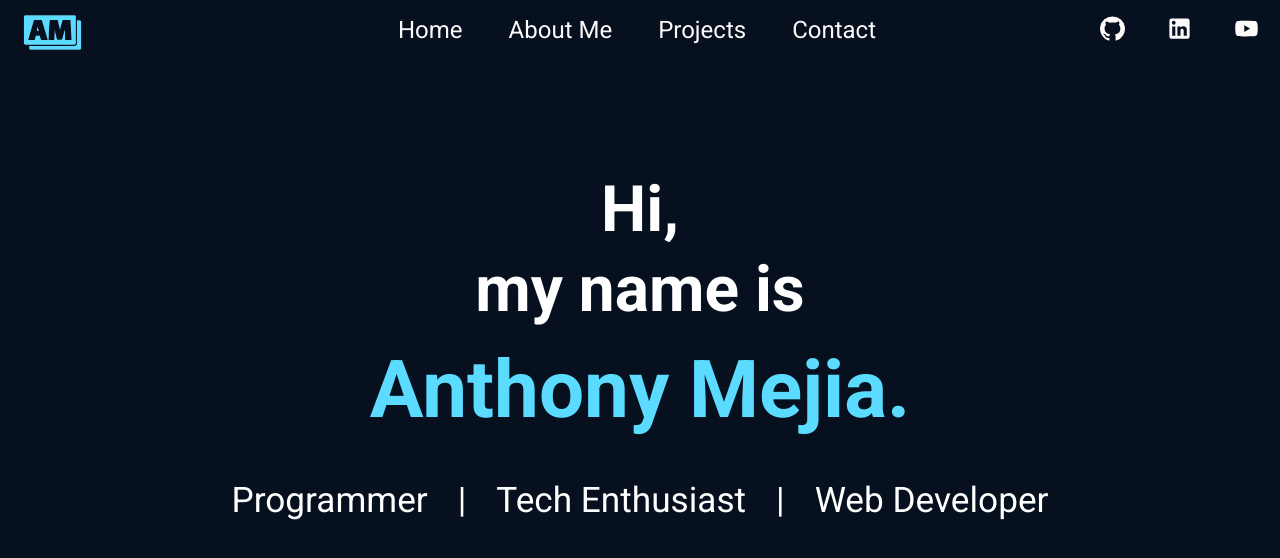
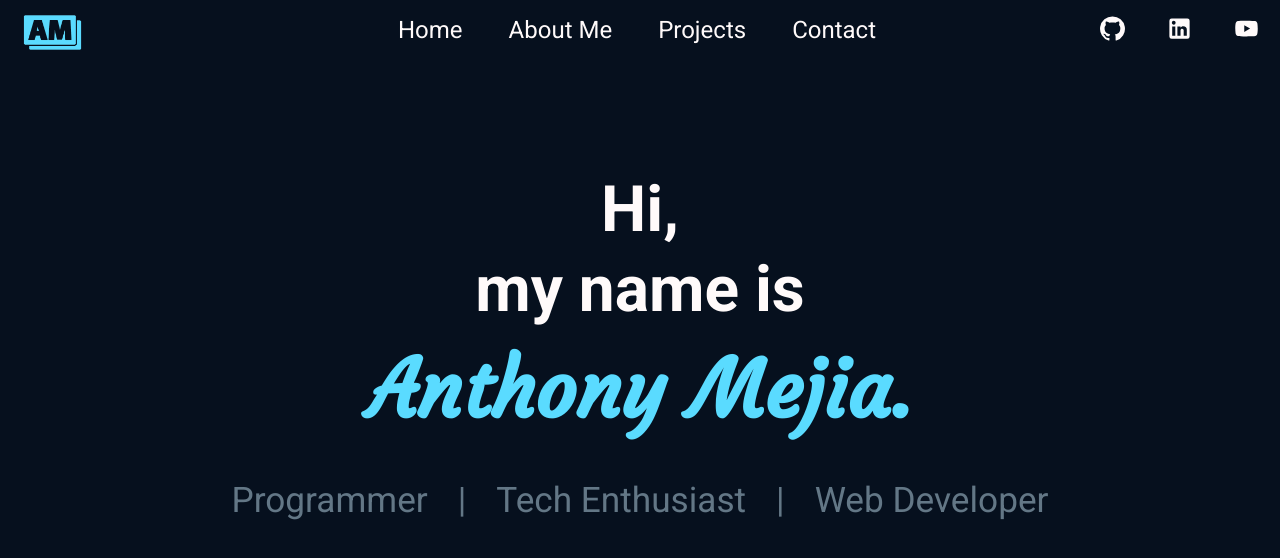
Before and after one commit to AnthonyMejia0/React-Portfolio, a React (Create React App) app: page / in a window 1280 px wide. Shown: the top 558 px of the page. Built offline with nearby package versions, Linux system fonts and the light colour scheme.

Commit message:
changed name font and text colors

```diff
--- a/src/components/intro/intro.scss
+++ b/src/components/intro/intro.scss
@@ -1,5 +1,4 @@
 @import '../../global.scss';
-
 
 .intro {
     position: relative;
@@ -18,7 +17,7 @@
             font-size: 2.5rem;
             line-height: 3rem;
             text-align: center;
-            color: white;
+            color: $introColor;
 
             @include for-medium-screens {
                 font-size: 4rem;
@@ -32,6 +31,8 @@
             font-size: 3rem;
             padding-top: 20px;
             padding-bottom: 20px;
+            font-family: 'Courgette', cursive;
+            font-weight: 700;
 
             @include for-medium-screens {
                 font-size: 4rem;
@@ -64,7 +65,7 @@
                 li {
                     font-size: 2rem;
                     margin: 0 15px;
-                    color: white;
+                    color: $paragraphColor;
 
                     @include for-tablet-landscape-up {
                         font-size: 2.2rem;
```
